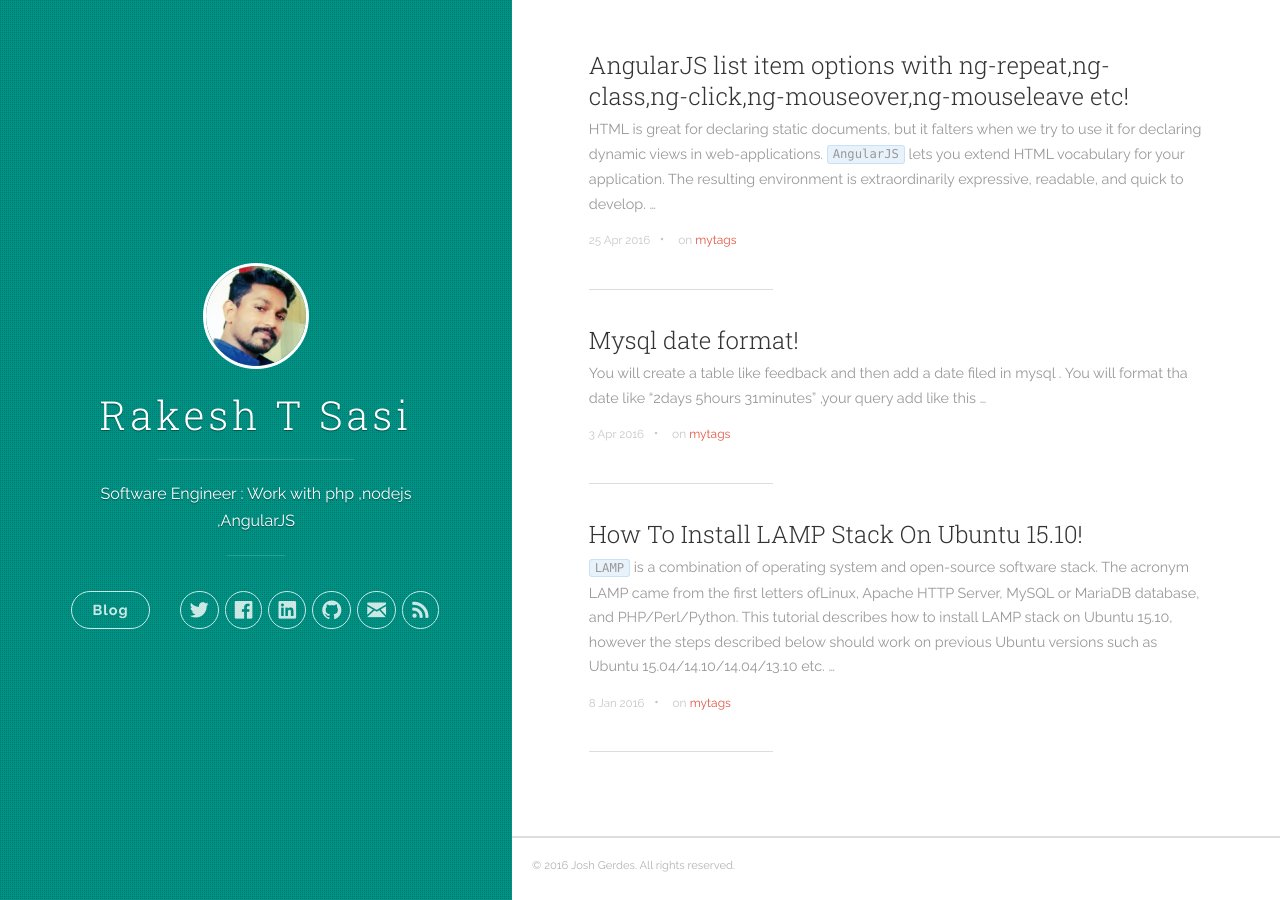
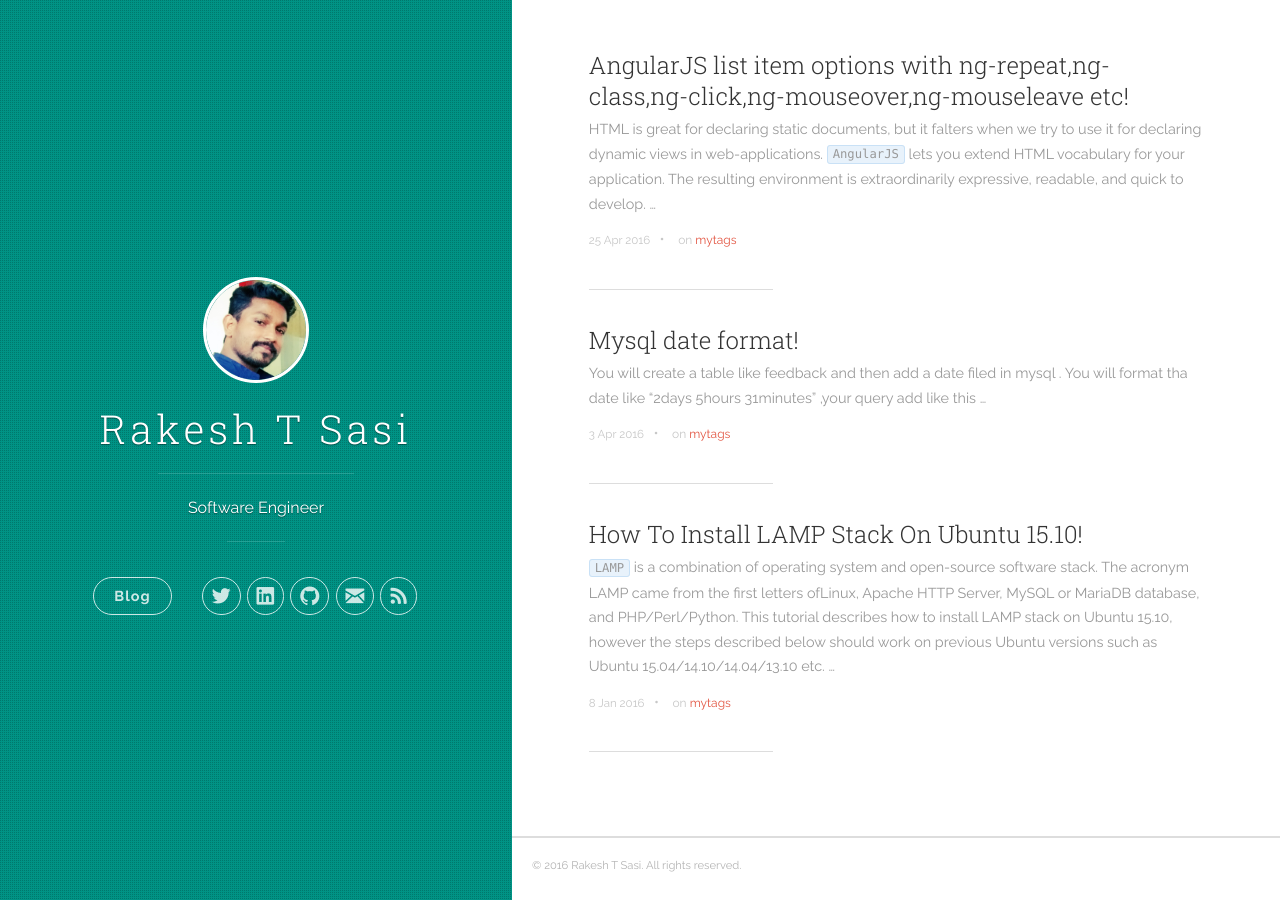
Before and after one commit to rakeshtsasi/rakeshtsasi.github.io, a Jekyll site: the page built from index.html, in a window 1280 px wide. Built offline with Jekyll 4.4.1, drawn with Linux system fonts in a browser that asks for light colours; nearby versions of some CDN libraries; the list of posts is cut into pages by our own code.

Commit message:
Update _config.yml

```diff
--- a/_config.yml
+++ b/_config.yml
@@ -1,33 +1,23 @@
 # Site settings
 title: Rakesh T Sasi
-description: 'Software Engineer : Work with php ,nodejs ,AngularJS'
-baseurl: "/" # the subpath of your site, e.g. /blog
-url: "" # the base hostname & protocol for your site
+description: 'Software Engineer'
+url: ''
+baseurl: '/'
 # google_analytics: 'UA-XXXXXX-X'
-# disqus_shortname: 'your-disqus-name'
 
 author:
-  name: 'Josh Gerdes'
-  email: josh@joshgerdes.com
-  twitter_username: joshgerdes
-  facebook_username: joshgerdes
-  github_username:  joshgerdes
-  linkedin_username:  joshgerdes
-
-defaults:
-  -
-    scope:
-      path: ''
-      type: 'posts'
-    values:
-        layout: 'post'
+  name: 'Rakesh T Sasi'
+  email: t.rakeshsasi@gmail.com
+  twitter_username: trakeshsasi
+  github_username:  rakeshtsasi
+  linkedin_username:  rakesh-t-sasi-a7546a4b
 
 # Build settings
 destination: _site
 paginate: 10
 permalink: /:year/:title/
 markdown: kramdown
-highlighter: rouge
+highlighter: pygments
 
 kramdown:
   # use Github Flavored Markdown
@@ -35,5 +25,4 @@ kramdown:
   # do not replace newlines by <br>s
   hard_wrap: false
 
-gems: ['jekyll-paginate']
 exclude: ['README.md', 'Gemfile', 'Gemfile.lock', 'screenshot.png']
```
